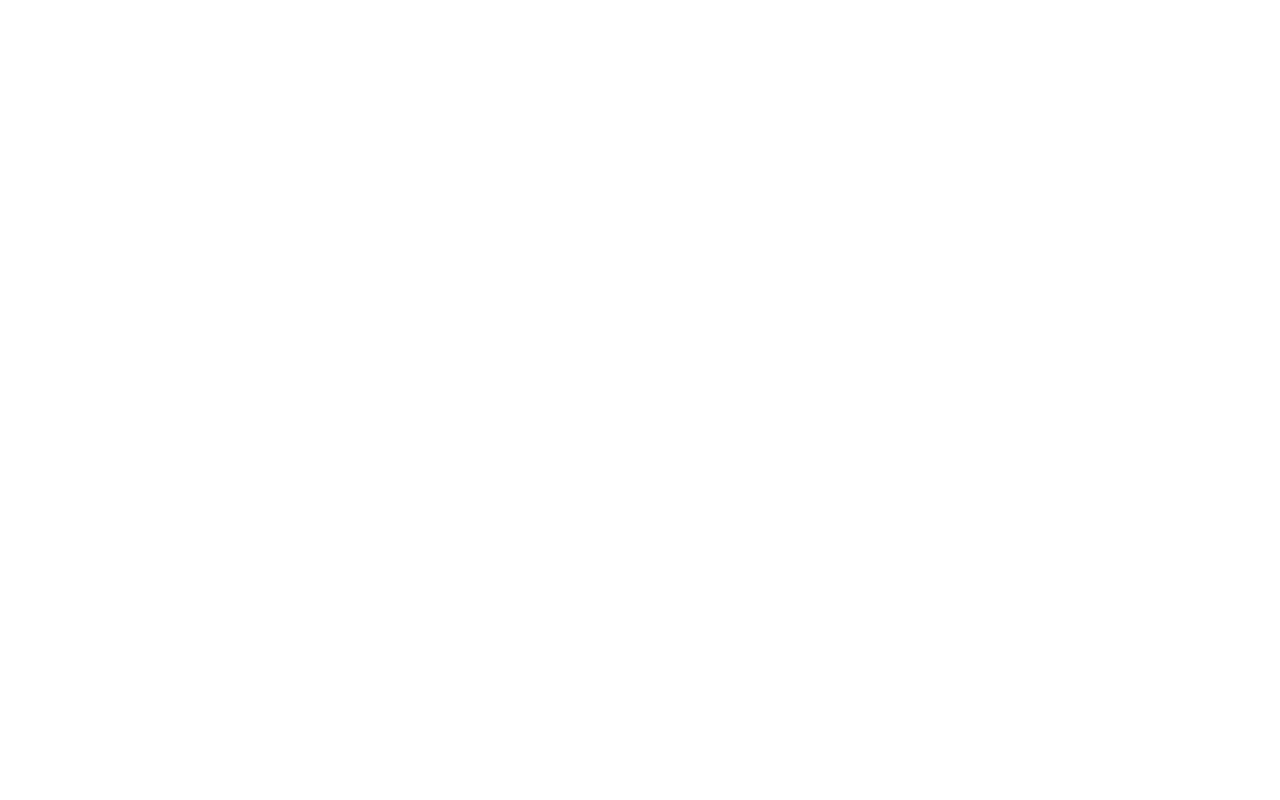
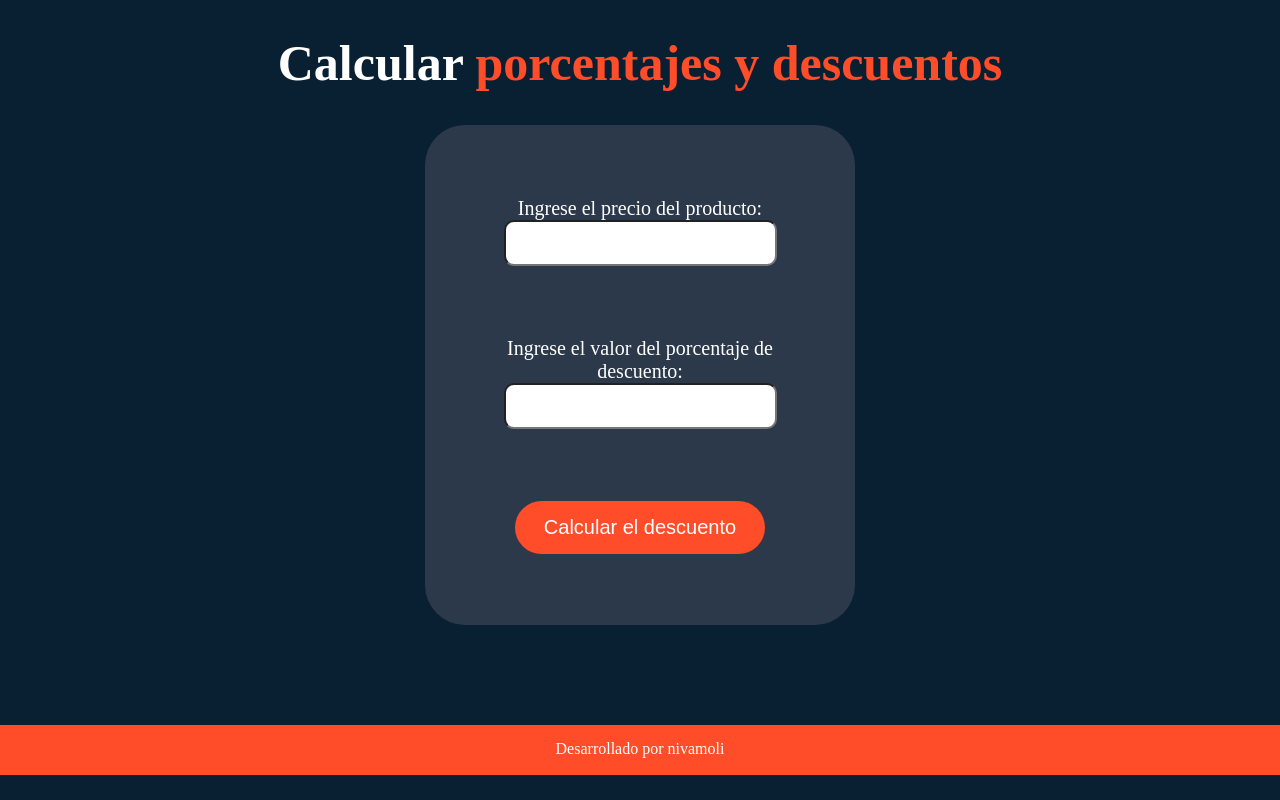
Before and after one commit to nivamoli/js_de_cero, a plain HTML site: page practicoJS/descuentos/descuento.html in a window 1280 px wide. Drawn offline with Linux system fonts and the light colour scheme.

Commit message:
terminando estilo de formulario y funciones calcular descuento definidas

```diff
--- a/practicoJS/descuentos/descuento.html
+++ b/practicoJS/descuentos/descuento.html
@@ -5,8 +5,28 @@
     <meta http-equiv="X-UA-Compatible" content="IE=edge">
     <meta name="viewport" content="width=device-width, initial-scale=1.0">
     <title>Calcular Porcentajes y descuentos</title>
+    <link rel="stylesheet" href="./style.css">
 </head>
 <body>
-
+    <h1 class="title">Calcular <span class="title-span">porcentajes y descuentos</span></h1>
+    <form action="" class="formulario-descuentos">
+        <div class="formulario-descuentos__container1">
+            <label for="precio">
+                <span class="form-span">Ingrese el precio del producto:</span>
+                <input class="form-input" type="number" id="precio" name="precio">
+            </label>
+        </div>
+        <div class="formulario-descuentos__container2">
+            <label for="descuento">
+                <span class="form-span">Ingrese el valor del porcentaje de descuento:</span>
+                <input class="form-input" type="number" id="descuento" name="descuento">
+            </label>
+        </div>
+        <button class="form-button" type="button" onclick="devolverPrecioConDescuento()">Calcular el descuento</button>
+    </form>
+    <footer class="footer">
+        <p>Desarrollado por <a href="https://github.com/nivamoli">nivamoli</a></p>
+    </footer>
+    <script src="./descuento.js"></script>
 </body>
 </html>
--- a/practicoJS/descuentos/descuento.js
+++ b/practicoJS/descuentos/descuento.js
@@ -0,0 +1,19 @@
+// formula
+// [precio * (100 - descuento)] / 100
+
+
+function calcularDescuento(precioOriginal, descuento) {
+    const porcentajePrecioConDescuento = 100 - descuento;
+    const precioConDescuento = (precioOriginal * porcentajePrecioConDescuento) / 100;
+    alert(`El precio a pagar con el descuento aplicado es de: ${precioConDescuento} dolares`)
+}
+
+
+function devolverPrecioConDescuento () {
+    const inputPrecio = document.getElementById('precio');
+    const precio = inputPrecio.value;
+    const inputDescuento = document.getElementById('descuento')
+    const descuento = inputDescuento.value;
+    const valorProducto = calcularDescuento(precio, descuento)
+    return valorProducto;
+}
--- /dev/null
+++ b/practicoJS/descuentos/style.css
@@ -0,0 +1,90 @@
+:root {
+    --color-formulario: #2C394B;
+    --color-fondo: #082032;
+    --color-boton: #FF4C29;
+
+}
+
+html {
+    margin: 0;
+    overflow-y: hidden;
+}
+
+body {
+    background-color: var(--color-fondo);
+    color: white;
+    margin: 0;
+    height: calc(100vh - 100px);
+}
+
+
+h1.title {
+    font-size: 50px;
+    text-align: center;
+}
+
+span.title-span {
+    color: var(--color-boton);
+
+}
+
+form.formulario-descuentos {
+    background-color: var(--color-formulario);
+    border-radius: 40px;
+    display: flex;
+    flex-direction: column;
+    justify-content: space-evenly;
+    min-height: 500px;
+    width: 350px;
+    margin: 0 auto;
+    padding: 0 40px;
+    text-align: center;
+}
+
+span.form-span {
+    font-size: 20px;
+}
+
+input.form-input {
+    display: block;
+    margin: 0 auto;
+    height: 40px;
+    font-size: 20px;
+    text-align: center;
+    border-radius: 10px;
+    outline-color: var(--color-boton);
+}
+
+button.form-button {
+    padding: 15px;
+    width: 250px;
+    margin: 0 auto;
+    border-radius: 50px;
+    background-color: var(--color-boton);
+    border: none;
+    color: white;
+    font-size: 20px;
+    cursor: pointer;
+}
+
+footer.footer {
+    height: 50px;
+    background-color: var(--color-boton);
+    margin: 0;
+    padding: 0;
+    margin-top: 100px;
+}
+
+footer.footer p {
+    padding-top: 15px;
+    text-align: center;
+}
+
+footer.footer p a {
+    text-decoration: none;
+    color: white;
+}
+
+footer.footer p a:hover {
+    text-decoration: underline;
+}
```
Also changed, not shown: README.md.
